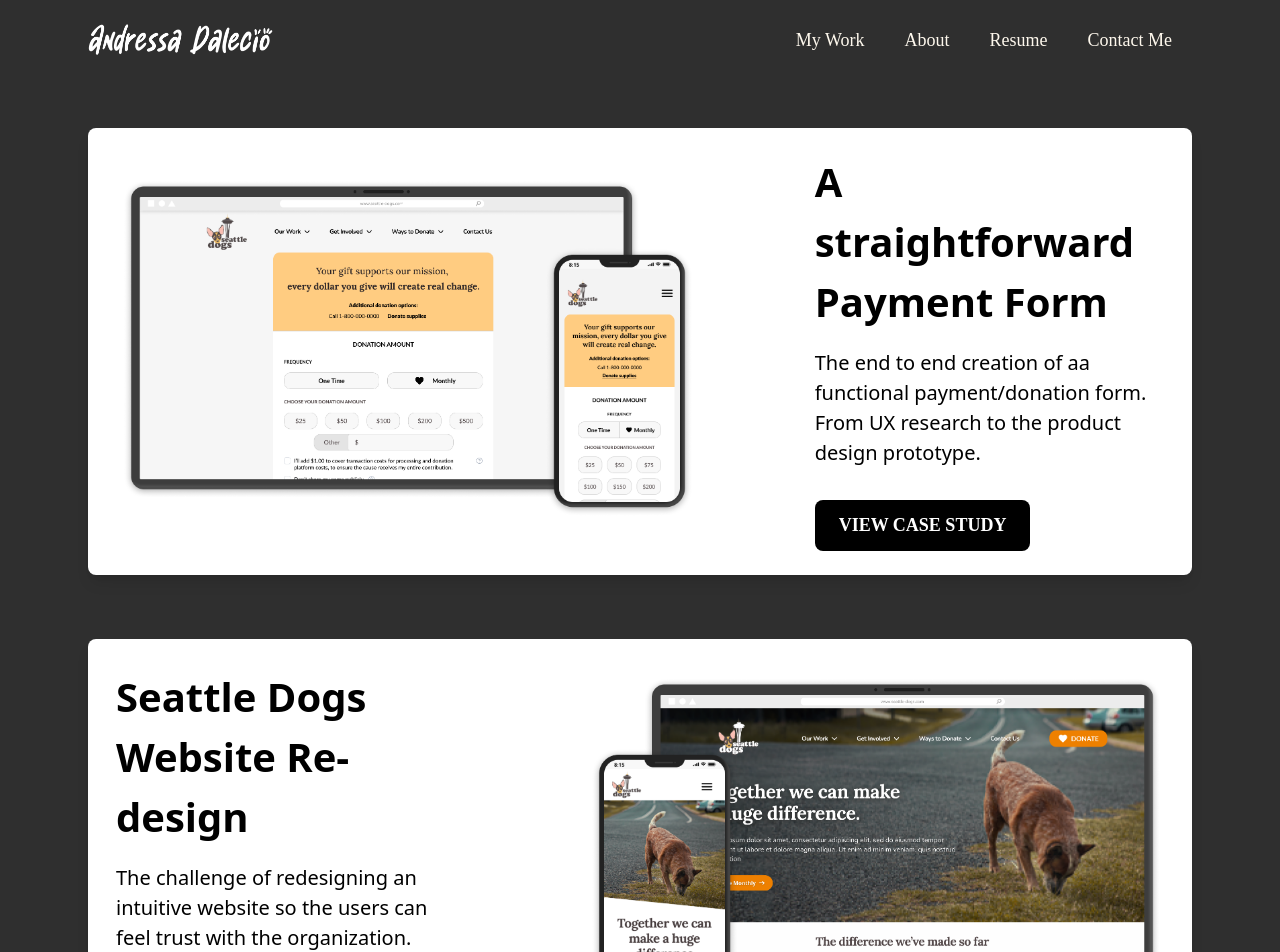
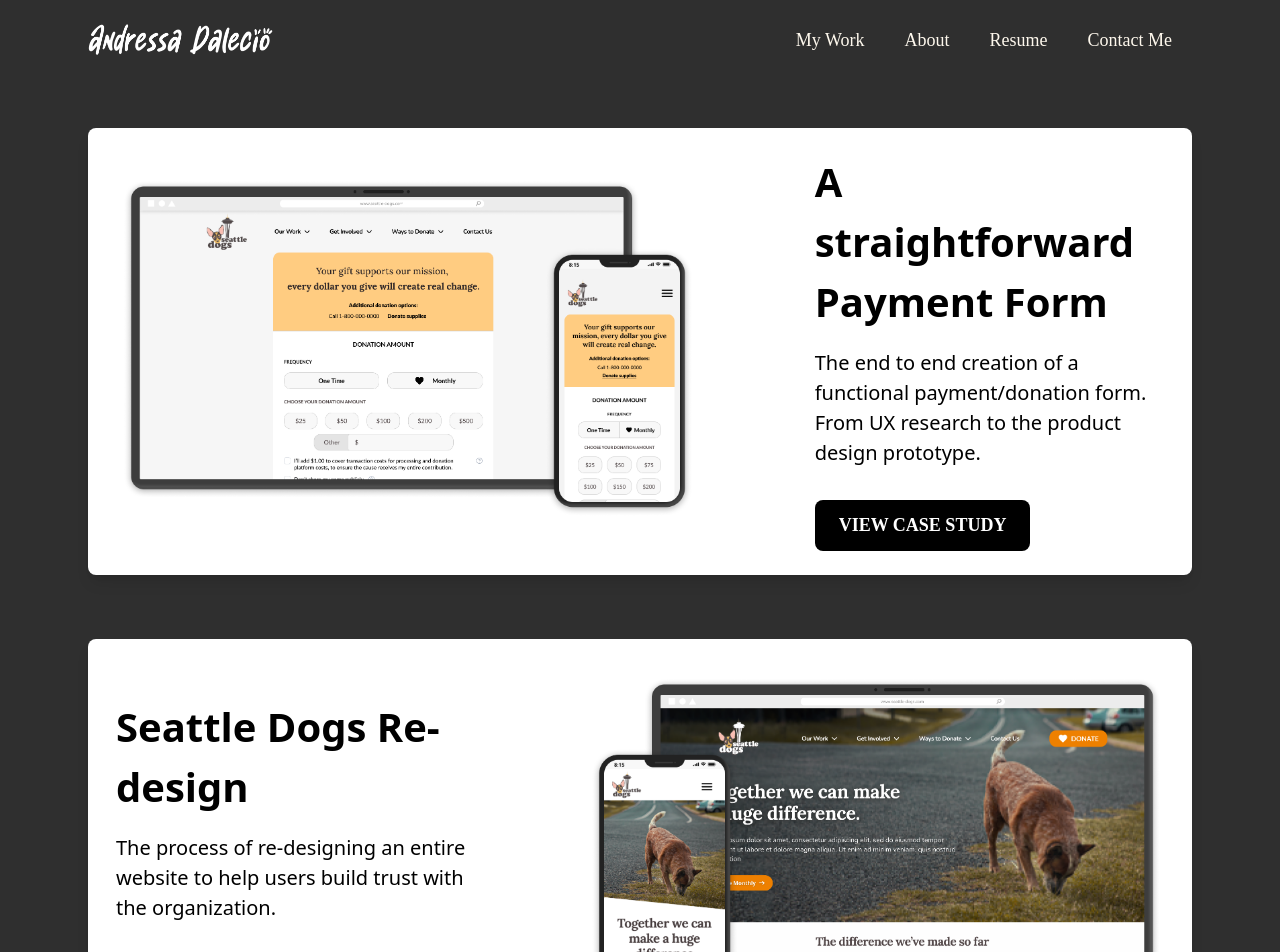
Before and after one commit to gustxyz/andressa-portfolio, a Next.js app: page /my-work in a window 1280 px wide. Shown: the top 952 px of the page. Built offline with nearby package versions, Linux system fonts and the light colour scheme.

Commit message:
change_simple

```diff
--- a/app/my-work/page.tsx
+++ b/app/my-work/page.tsx
@@ -27,7 +27,7 @@ export default function Home() {
         <Card
           imagePath="/images/payment_mockup.png"
           contentTitle="A straightforward Payment Form"
-          contentParagraph="The end to end creation of aa functional payment/donation form. From UX research to the product design prototype."
+          contentParagraph="The end to end creation of a functional payment/donation form. From UX research to the product design prototype."
           contentAnchor="my-work/seattle-dogs"
           color="white"
           direction="left"
@@ -37,8 +37,8 @@ export default function Home() {
       <Container>
         <Card
           imagePath="/images/v2_mockup_seattle_dogs.png"
-          contentTitle="Seattle Dogs Website Re-design"
-          contentParagraph="The challenge of redesigning an intuitive website so the users can feel trust with the organization."
+          contentTitle="Seattle Dogs Re-design"
+          contentParagraph="The process of re-designing an entire website to help users build trust with the organization."
           contentAnchor="my-work/seattle-dogs"
           color="white"
           direction="right"
--- a/app/my-work/seattle-dogs/page.tsx
+++ b/app/my-work/seattle-dogs/page.tsx
@@ -168,8 +168,8 @@ const ResearchFootnoteAuthor = "— Quote from a user's survey";
 const InsightsTitle = "Insights";
 const InsightsDescription = (
   <>
-    Either the business and the user wants the same thing: to build trust. Trust
-    and transparency are important values to encourage donations. The research
+    Either the business and the user wants the same thing: to build trust. <b>Trust
+    and transparency are important values to encourage donations.</b> The research
     data showed that users feel more confident donating when they feel closer to
     or moved by the cause they’re helping, by having a good and direct
     communication with the organization. That can be achieved through pictures
```
